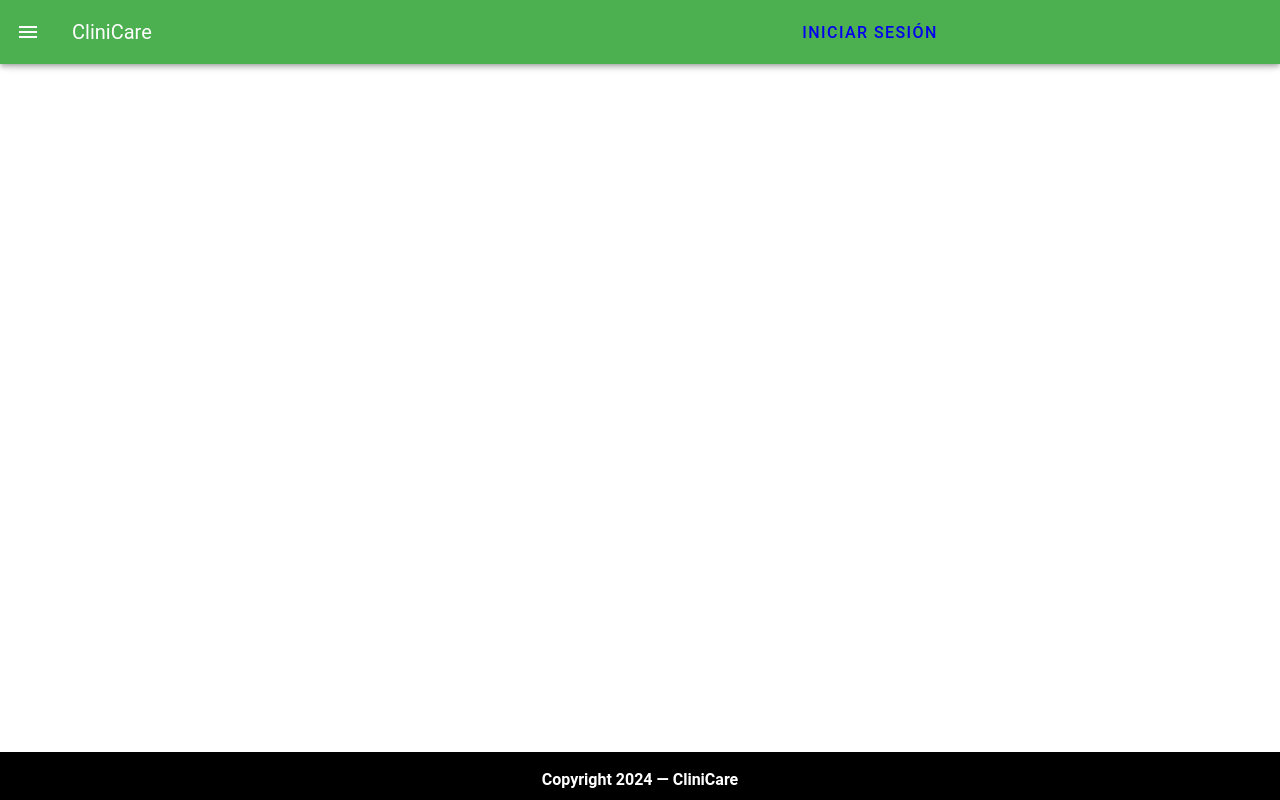
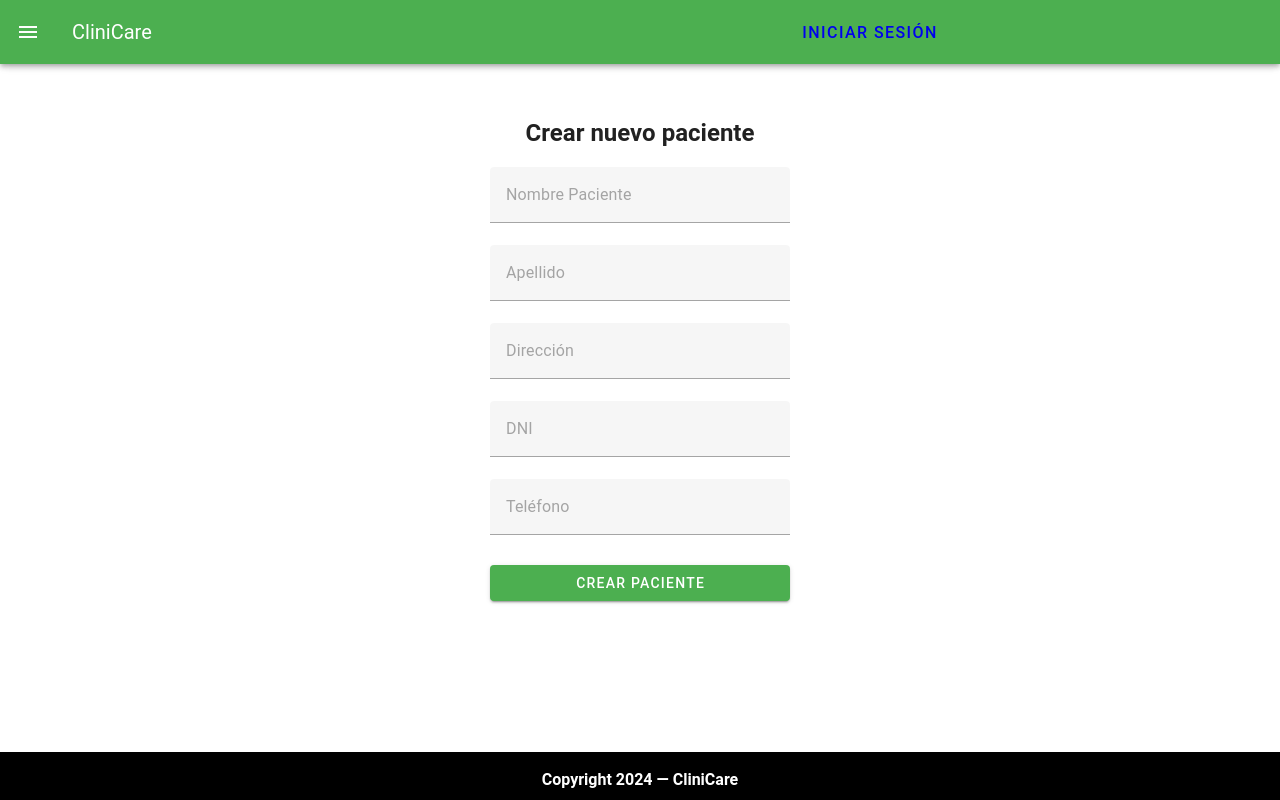
Before and after one commit to karloteke/CliniCare-Vue, a Vue app: page /add-patient in a window 1280 px wide. Built offline with nearby package versions, Linux system fonts and the light colour scheme.

Commit message:
Adding and deleting patients

```diff
--- a/src/components/FormAddAppointmentComponent.vue
+++ b/src/components/FormAddAppointmentComponent.vue
@@ -42,7 +42,7 @@ const handleSubmit = async () => {
 <template>
  <div class="container-form">
     <v-sheet class="mx-auto" width="300">
-      <h2 class="text-center mb-3">Agregar Nueva Cita</h2>
+      <h2 class="text-center mb-3"> Crear nueva cita</h2>
       <v-form @submit.prevent="handleSubmit">
         <v-text-field
           v-model="appointmentData.area"
@@ -82,7 +82,7 @@ const handleSubmit = async () => {
           required
         ></v-text-field>
 
-        <v-btn class="mt-2" type="submit" block color="green">Guardar cita</v-btn>
+        <v-btn class="mt-2" type="submit" block color="green">Crear cita</v-btn>
       </v-form>
     </v-sheet>
   </div>
@@ -92,7 +92,7 @@ const handleSubmit = async () => {
   <style scoped>
     .container-form{
       padding: 40px;
-      margin-top: 45px;
+      margin-top: 40px;
       display: flex;
       justify-content: center;
     }
--- /dev/null
+++ b/src/components/FormAddPatientComponent.vue
@@ -0,0 +1,79 @@
+<script setup lang="ts">
+import { ref } from 'vue';
+import { usePatientStore } from '@/stores/patientStore';
+
+
+const { addPatient } = usePatientStore();
+
+const patientData = ref({
+  name: '',
+  lastName: '',
+  address: '',
+  dni:'',
+  phone:''
+
+});
+
+const handleSubmit = async () => {
+  await addPatient(patientData.value);
+  patientData.value = { name: '', lastName: '', address: '', dni: '', phone: '' };
+};
+</script>
+
+
+<template>
+  <div class="container-form">
+    <v-sheet class="mx-auto" width="300">
+    <h2 class="text-center mb-4">Crear nuevo paciente</h2>
+    <v-form @submit.prevent="handleSubmit">
+      <v-text-field
+        v-model="patientData.name"
+        placeholder="Nombre Paciente"
+
+        required
+      ></v-text-field>
+
+      <v-text-field
+        v-model="patientData.lastName"
+        placeholder="Apellido"
+
+        required
+      ></v-text-field>
+
+      <v-text-field
+        v-model="patientData.address"
+        placeholder="Dirección"
+
+        required
+      ></v-text-field>
+
+      <v-text-field
+        v-model="patientData.dni"
+        placeholder="DNI"
+
+        required
+      ></v-text-field>
+
+      <v-text-field
+        v-model="patientData.phone"
+        placeholder="Teléfono"
+
+        required
+      ></v-text-field>
+
+      <v-btn class="mt-2" type="submit" block color="green">Crear Paciente</v-btn>
+    </v-form>
+  </v-sheet>
+  </div>
+
+</template>
+
+
+<style scoped>
+  .container-form{
+    padding: 40px;
+    margin-top: 75px;
+    display: flex;
+    justify-content: center;
+  }
+</style>
--- a/src/components/FormAddUserComponent.vue
+++ b/src/components/FormAddUserComponent.vue
@@ -26,26 +26,23 @@ const handleSubmit = async () => {
       <v-text-field
         v-model="userData.username"
         placeholder="Nombre usuario"
-        :rules="usernameRules"
         required
       ></v-text-field>
 
       <v-text-field
         v-model="userData.email"
         placeholder="Email"
-        :rules="emailRules"
         required
       ></v-text-field>
 
       <v-text-field
         v-model="userData.password"
         placeholder="Contraseña"
-        :rules="passwordRules"
         required
         type="password"
       ></v-text-field>
 
-      <v-btn class="mt-2" type="submit" block color="green">Agregar usuario</v-btn>
+      <v-btn class="mt-2" type="submit" block color="green">Crear usuario</v-btn>
     </v-form>
   </v-sheet>
   </div>
--- a/src/components/HeaderComponent.vue
+++ b/src/components/HeaderComponent.vue
@@ -28,9 +28,8 @@ const adminMenuItems = [
 ];
 
 const userMenuItems = [
-  { text: 'Pacientes', icon: 'mdi-account', route: '/patients' },
+  { text: 'Añadir paciente', icon: 'mdi-account', route: '/add-patient' },
   { text: 'Añadir cita', icon: 'mdi-calendar-plus', route: '/add-appointment' }
-  // { text: 'Citas', icon: 'mdi-calendar', route: '/appointments' }
 ];
 </script>
 
--- a/src/components/TableAppointmentComponent.vue
+++ b/src/components/TableAppointmentComponent.vue
@@ -6,7 +6,7 @@ const { appointments, deleteAppointment } = useAppointmentStore();
 const router = useRouter();
 
 const handleAddAppointment = () => {
-  // Redirigir a la página de creación de usuario
+  // Redirigir a la página de creación de citas
   router.push('/add-appointment');
 };
 </script>
@@ -31,6 +31,7 @@ const handleAddAppointment = () => {
                 <th class="text-design">Hora cita</th>
                 <th class="text-design">¿Es Urgente?</th>
                 <th class="text-design">DNI del paciente</th>
+                <th class="text-design">Acciones</th>
               </tr>
           </thead>
           <tbody>
--- a/src/components/TablePatientComponent.vue
+++ b/src/components/TablePatientComponent.vue
@@ -1,34 +1,37 @@
 <script setup lang = "ts">
 import { usePatientStore } from '@/stores/patientStore';
+import { useRouter } from 'vue-router';
 
-const { patients } = usePatientStore();
+const { patients, deletePatient } = usePatientStore();
+const router = useRouter();
+
+const handleAddAppointment = () => {
+  // Redirigir a la página de creación de pacientes
+  router.push('/add-patient');
+};
 </script>
 
 
 
 <template>
+  <div class="container">
+    <div class="content">
+      <div class="button-container">
+          <v-btn @click="handleAddAppointment" color="green">
+              <v-icon>mdi-account-plus</v-icon> Agregar Paciente
+          </v-btn>
+      </div>
       <div class="table-container">
       <v-table >
         <thead>
           <tr>
-          <th class="text-design">
-            Id
-          </th>
-          <th class="text-design">
-            Nombre
-          </th>
-          <th class="text-design">
-            Apellido
-          </th>
-          <th class="text-design">
-            Dirección
-          </th>
-          <th class="text-design">
-            DNI
-          </th>
-          <th class="text-design">
-            Teléfono
-          </th>
+            <th class="text-design">Id</th>
+            <th class="text-design">Nombre</th>
+            <th class="text-design">Apellido</th>
+            <th class="text-design">Dirección</th>
+            <th class="text-design">DNI</th>
+            <th class="text-design">Teléfono</th>
+            <th class="text-design">Acciones</th>
           </tr>
         </thead>
         <tbody>
@@ -39,19 +42,35 @@ const { patients } = usePatientStore();
             <td>{{ patient.address }}</td>
             <td>{{ patient.dni }}</td>
             <td>{{ patient.phone }}</td>
+            <td>
+                <v-icon @click="deletePatient(patient.id)">mdi-delete</v-icon>
+                <!-- <v-icon @click="editUser(user.id)">mdi-pencil</v-icon> -->
+            </td>
           </tr>
         </tbody>
       </v-table>
+    </div>
+  </div>
   </div>
 </template>
 
 
 <style scoped>
- .table-container {
-    padding: 40px;
-    margin-top: 115px;
+  .container {
     display: flex;
     justify-content: center;
+    align-items: center;
+    height: 100vh;
+  }
+
+  .button-container {
+    margin-right: 100px;
+    padding-bottom: 20px;
+  }
+
+ .table-container {
+    display: flex;
+    flex-direction: column;
   }
 
   .text-design {
--- a/src/components/TableUserComponent.vue
+++ b/src/components/TableUserComponent.vue
@@ -47,7 +47,7 @@ const handleAddUser = () => {
         </v-table>
       </div>
     </div>
-</div>
+  </div>
 </template>
 
 
--- a/src/router/index.ts
+++ b/src/router/index.ts
@@ -47,6 +47,11 @@ const router = createRouter({
       path: '/add-appointment',
       name: 'addAppointment',
       component: () => import('@/views/AddAppointmentView.vue')
+    },
+    {
+      path: '/add-patient',
+      name: 'addPatient',
+      component: () => import('@/views/AddPatientView.vue')
     }
   ]
 });
--- a/src/stores/patientStore.ts
+++ b/src/stores/patientStore.ts
@@ -18,8 +18,56 @@ export const usePatientStore = defineStore('patients', () => {
         }
     }
 
+    async function addPatient(newPatient: Patient) {
+        try {
+            const response = await fetch('https://localhost:7113/Patients', {
+                method: 'POST',
+                headers: {
+                    'Content-Type': 'application/json'
+                },
+                body: JSON.stringify(newPatient)
+            });
+
+            if (response.ok) {
+                const createdPatient = await response.json();
+                console.log('Paciente añadido satisfactoriamente:', createdPatient);
+                // Actualizar la lista de pacientes después de agregar el nuevo usuario
+                fetchAll();
+            } else {
+                const errorMessage = await response.text();
+                console.error('Fallo al añadir el paciente:', errorMessage);
+            }
+        } catch (error) {
+            console.error('Error al añadir el paciente:', error);
+        }
+    }
+
+    async function deletePatient(patientId: number) {
+        try {
+          const response = await fetch(`https://localhost:7113/Patients/${patientId}`, {
+            method: 'DELETE',
+            headers: {
+              'Content-Type': 'application/json'
+            }
+          });
+
+          if (response.ok) {
+            console.log(`Paciente con ID ${patientId} borrado satisfactoriamente`);
+            // Actualizar la lista de usuarios después de borrar el usuario
+            fetchAll();
+          } else {
+            const errorMessage = await response.text();
+            console.error('Fallo al borrar el paciente:', errorMessage);
+          }
+        } catch (error) {
+          console.error('Error al borrar el paciente:', error);
+        }
+      }
+
     return {
         patients,
+        addPatient,
+        deletePatient,
         fetchAll
     };
 });
--- /dev/null
+++ b/src/views/AddPatientView.vue
@@ -0,0 +1,12 @@
+<script setup lang="ts">
+
+import FormAddPatientComponent from '@/components/FormAddPatientComponent.vue';
+
+</script>
+
+
+<template>
+    <div>
+      <FormAddPatientComponent></FormAddPatientComponent>
+    </div>
+</template>
```
Lines whose indentation alone changed are shown as unchanged.
